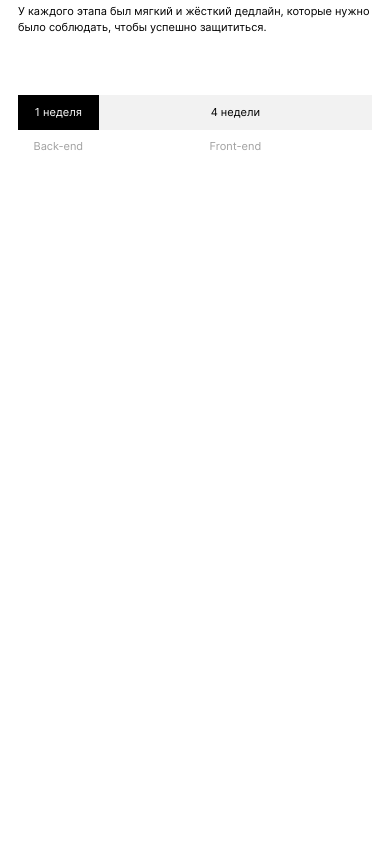
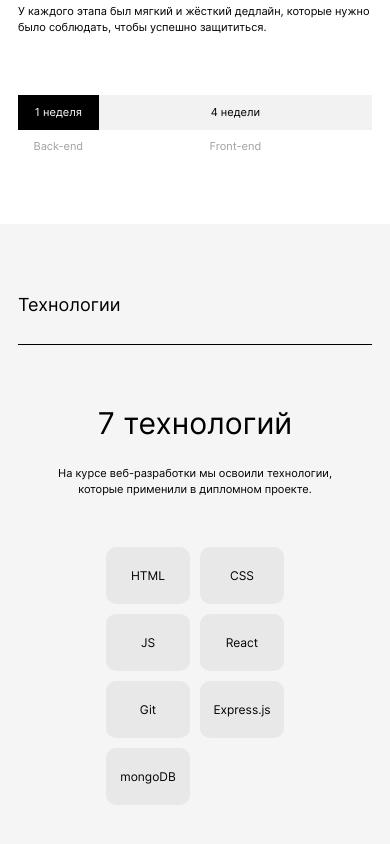
Before and after one commit to ana-anajel/movies-explorer-frontend, a React (Create React App) app in the folder movies-explorer-frontend/: page / in a window 390 px wide. Shown: the part 1114-1958 px from the top of the page. Before the commit the page ends 1338 px from the top, so only its background shows below. Built offline with nearby package versions, Linux system fonts and the light colour scheme.

Commit message:
Создать компонент AboutProject

```diff
--- /dev/null
+++ b/movies-explorer-frontend/src/components/AboutProject/AboutProject.css
@@ -0,0 +1,121 @@
+.about {
+  box-sizing: border-box;
+  padding: 100px 70px;
+  background: #F5F5F5;
+}
+
+.about__container {
+  box-sizing: border-box;
+  padding: 90px 0 100px;
+  text-align: center;
+}
+
+.about__title {
+  margin: 0 0 26px;
+  font-weight: 400;
+  font-size: 50px;
+  line-height: 58px;
+}
+
+.about__text {
+  width: 460px;
+  margin: 0 auto;
+  font-weight: 400;
+  font-size: 14px;
+  line-height: 20px;
+}
+
+.about__technologies {
+  max-width: 690px;
+  display: grid;
+  margin: 0 auto;
+  justify-content: center;
+  grid-template-columns: repeat(7, 84px);
+  grid-template-rows: 57px;
+  grid-column-gap: 10px;
+
+}
+
+.about__technology {
+  margin: 0;
+  padding: 21px 0 22px;
+  box-sizing: border-box;
+  font-weight: 400;
+  font-size: 14px;
+  line-height: 17px;
+  text-align: center;
+  background-color: #E8E8E8;
+  border-radius: 10px;
+}
+
+@media screen and (max-width: 924px) {
+  .about {
+    padding: 90px 50px;
+  }
+
+  .about__container {
+    padding: 80px 0 83px;
+  }
+
+  .about__title {
+    margin: 0 0 22px;
+  }
+
+  .about__text {
+    font-size: 12px;
+    line-height: 18px;
+  }
+
+  .about__technology {
+    padding: 21px 0 21px;
+    font-size: 12px;
+    line-height: 15px;
+  }
+}
+
+@media screen and (max-width: 747px) {
+  .about__technologies {
+    grid-template-columns: repeat(4, 84px);
+    grid-template-rows: repeat(2, 57px);
+    grid-gap: 10px;
+  }
+}
+
+
+@media screen and (max-width: 600px) {
+  .about__technologies {
+    grid-template-columns: repeat(3, 84px);
+    grid-template-rows: repeat(3, 57px);
+    grid-gap: 10px;
+  }
+}
+
+
+@media screen and (max-width: 577px) {
+  .about {
+    padding: 70px 18px;
+  }
+
+  .about__container {
+    padding: 60px 0 50px;
+  }
+
+  .about__title {
+    margin: 0 0 24px;
+    font-size: 30px;
+    line-height: 36px;
+  }
+
+  .about__text {
+    max-width: 292px;
+    font-size: 11px;
+    line-height: 16px;
+  }
+
+  .about__technologies {
+    max-width: 63%;
+    grid-template-columns: repeat(2, 84px);
+    grid-template-rows: repeat(4, 57px);
+  }
+
+}
--- /dev/null
+++ b/movies-explorer-frontend/src/components/AboutProject/AboutProject.js
@@ -0,0 +1,30 @@
+import React from 'react';
+import './AboutProject.css';
+import Title from '../Title/Title';
+
+
+function AboutProject() {
+  return (
+    <section className="about">
+      {<Title text={'Технологии'} />}
+
+      <div className='about__container'>
+        <h2 className='about__title'>7 технологий</h2>
+        <p className='about__text'>На курсе веб-разработки мы освоили технологии, которые применили в дипломном проекте.</p>
+      </div>
+
+      <div className='about__technologies'>
+        <p className='about__technology'>HTML</p>
+        <p className='about__technology'>CSS</p>
+        <p className='about__technology'>JS</p>
+        <p className='about__technology'>React</p>
+        <p className='about__technology'>Git</p>
+        <p className='about__technology'>Express.js</p>
+        <p className='about__technology'>mongoDB</p>
+      </div>
+
+    </section>
+  );
+}
+
+export default AboutProject;
--- a/movies-explorer-frontend/src/components/Main/Main.js
+++ b/movies-explorer-frontend/src/components/Main/Main.js
@@ -2,12 +2,14 @@ import React from 'react';
 import './Main.css';
 import Promo from '../Promo/Promo';
 import NavTab from '../NavTab/NavTab';
+import AboutProject from '../AboutProject/AboutProject';
 
 function Main() {
   return (
     <main className="content">
       <Promo />
       <NavTab />
+      <AboutProject />
     </main>
   );
 }
```
